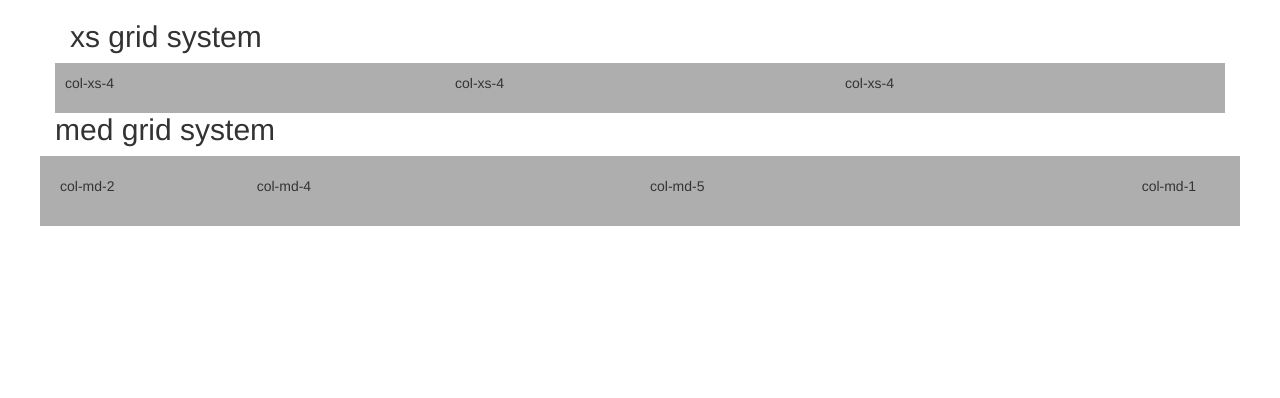
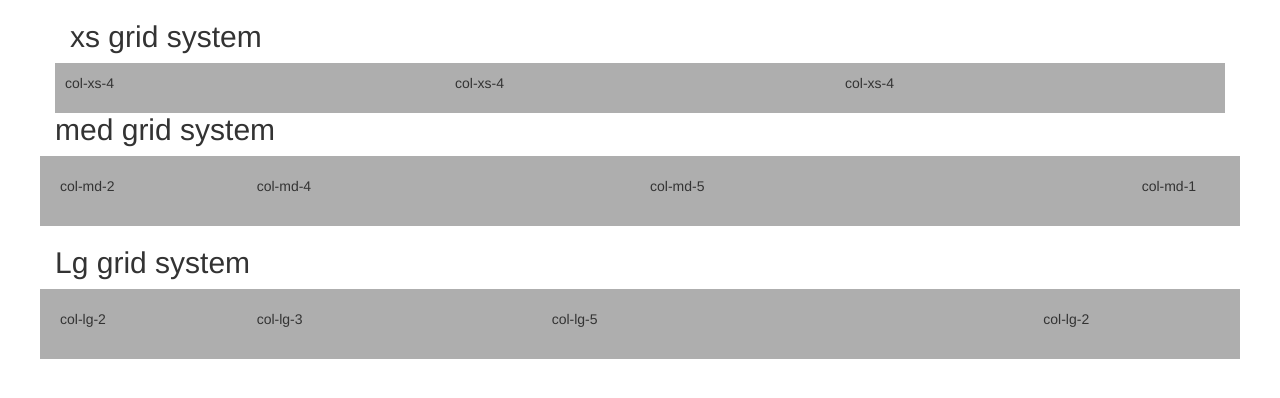
Before and after one commit to stellareyna78/grid-system, a plain HTML site: page index.html in a window 1280 px wide. Drawn offline with Linux system fonts and the light colour scheme.

Commit message:
created lg grid system

```diff
--- a/index.html
+++ b/index.html
@@ -35,6 +35,25 @@
 				<p>col-md-1</p>
 			</div>
 		</div>
+
+		<h2>Lg grid system</h2>
+		<div class="row show-grid">
+			<div class="col-lg-2">
+				<p>col-lg-2</p>
+			</div>
+			<div class="col-lg-3">
+				<p>col-lg-3</p>
+			</div>
+			<div class="col-lg-5">
+				<p>col-lg-5</p>
+			</div>
+			<div class="col-lg-2">
+				<p>col-lg-2</p>
+			</div>
+		</div>
+
+
+
 		</div>
 	<!-- </div> end of container -->
 
```
